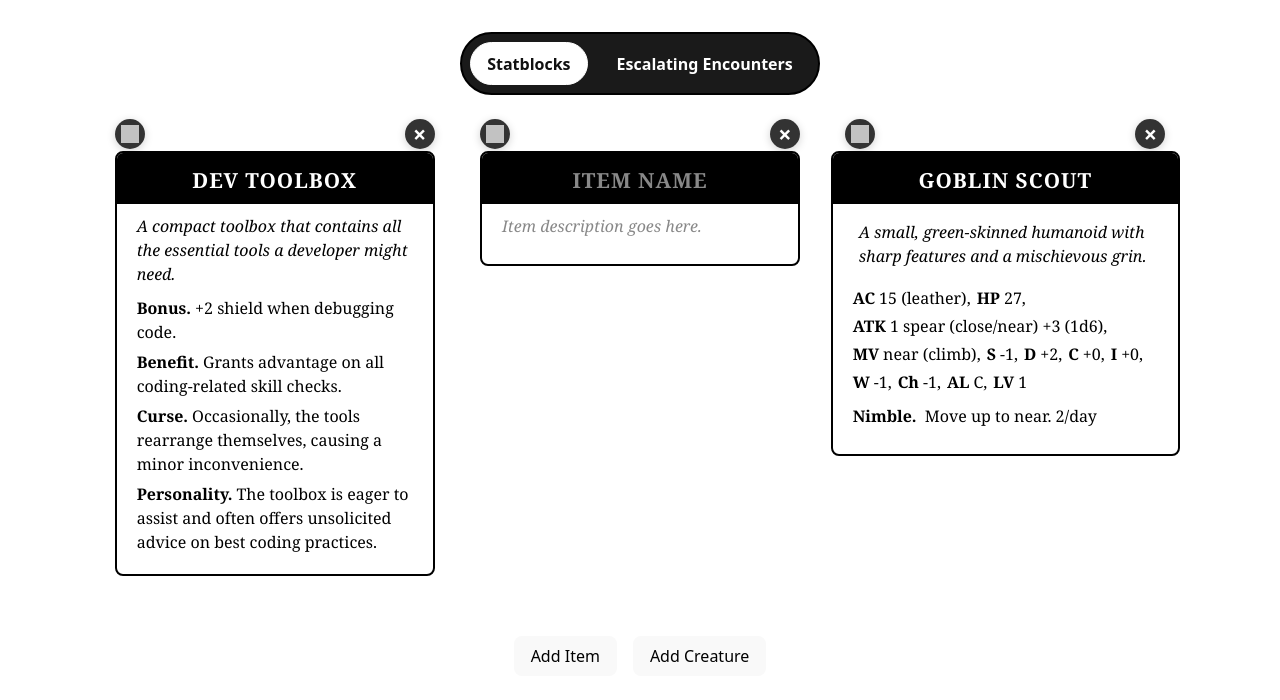
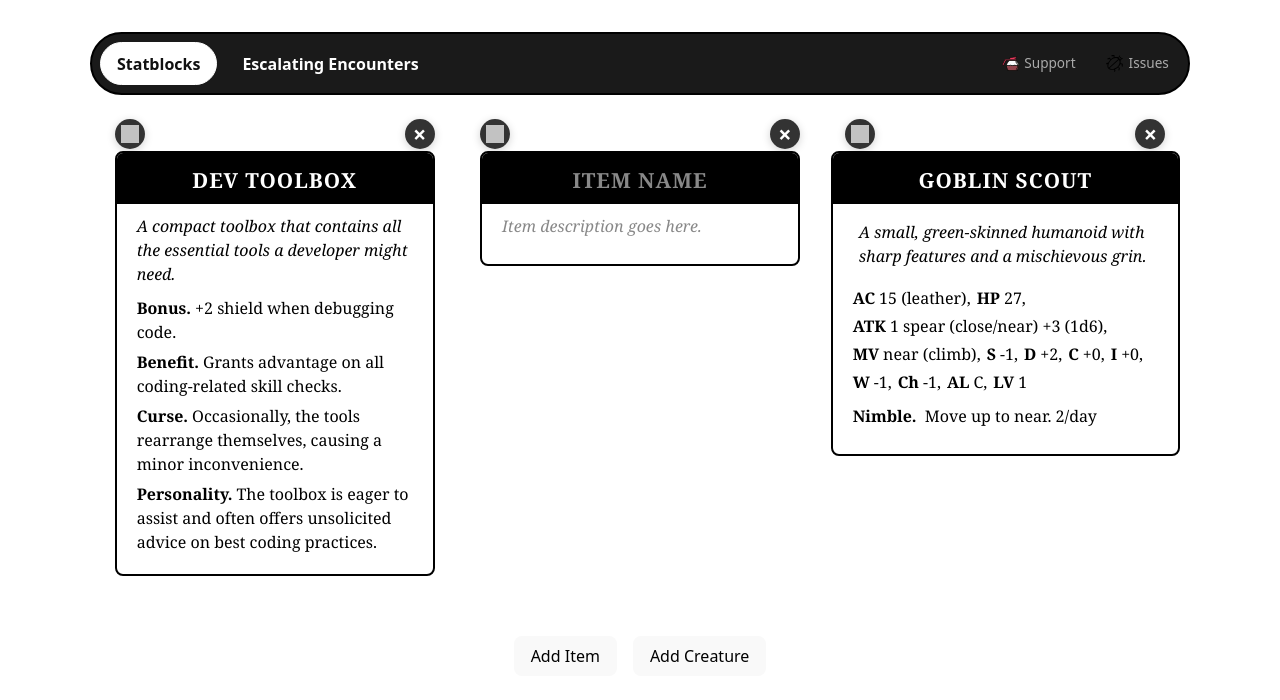
Before and after one commit to nelsonfncosta/statblock-gen, a React (Vite) app: page / in a window 1280 px wide. Shown: the top 700 px of the page. Built offline with nearby package versions, Linux system fonts and the light colour scheme; grey boxes are pictures that could not be loaded.

Commit message:
Add issues and support links

```diff
--- a/src/App.css
+++ b/src/App.css
@@ -10,14 +10,23 @@
 .app-nav {
   position: relative;
   display: flex;
-  justify-content: center;
-  gap: 0.75rem;
+  align-items: center;
+  justify-content: space-between;
+  gap: 1rem;
   margin: 0 auto 1.5rem;
   padding: 0.5rem;
-  width: fit-content;
+  width: calc(100% - 2rem);
+  max-width: 1080px;
   border: 2px solid #000;
   border-radius: 999px;
   background: rgba(17, 17, 17, 0.96);
+}
+
+.app-nav-main,
+.app-nav-links {
+  display: flex;
+  align-items: center;
+  gap: 0.5rem;
 }
 
 .nav-btn {
@@ -35,6 +44,26 @@
   background: #fff;
   color: #111;
   border-color: #fff;
+}
+
+.app-nav-links a {
+  display: inline-flex;
+  align-items: center;
+  gap: 0.35rem;
+  padding: 0.6rem 0.7rem;
+  color: #aaa;
+  font-size: 0.85rem;
+  text-decoration: none;
+  white-space: nowrap;
+}
+
+.app-nav-links a:hover {
+  color: #fff;
+}
+
+.app-nav-links img {
+  width: 17px;
+  height: 17px;
 }
 
 .statblock-layout {
@@ -182,6 +211,24 @@
   color: #888;
 }
 
+@media (max-width: 700px) {
+  .statblock-grid {
+    grid-template-columns: 1fr;
+  }
+
+  .app-nav {
+    border-radius: 1rem;
+    flex-wrap: wrap;
+    justify-content: center;
+  }
+
+  .app-nav-main,
+  .app-nav-links {
+    justify-content: center;
+    flex-wrap: wrap;
+  }
+}
+
 /* WIP */
 
 @media print {
--- a/src/App.jsx
+++ b/src/App.jsx
@@ -190,6 +190,7 @@ function App() {
   return (
     <>
       <nav className="app-nav" aria-label="Main navigation">
+        <div className="app-nav-main">
           <button
             className={
               activeScreen === "statblocks" ? "nav-btn active" : "nav-btn"
@@ -206,6 +207,28 @@ function App() {
           >
             Escalating Encounters
           </button>
+        </div>
+
+        <div className="app-nav-links" aria-label="Project links">
+          <a
+            href="https://ko-fi.com/nelsoncosta"
+            target="_blank"
+            rel="noreferrer"
+            title="Support the project on Ko-fi"
+          >
+            <img src="/statblock-gen/coffee.svg" alt="" />
+            Support
+          </a>
+          <a
+            href="https://github.com/nelsonfncosta/statblock-gen/issues"
+            target="_blank"
+            rel="noreferrer"
+            title="Report a bug or request a feature"
+          >
+            <img src="/statblock-gen/bug.svg" alt="" />
+            Issues
+          </a>
+        </div>
       </nav>
 
       {activeScreen === "statblocks" && (
```
Also changed, not shown: public/bug.svg (added), public/coffee.svg (added). Lines whose indentation alone changed are shown as unchanged.
